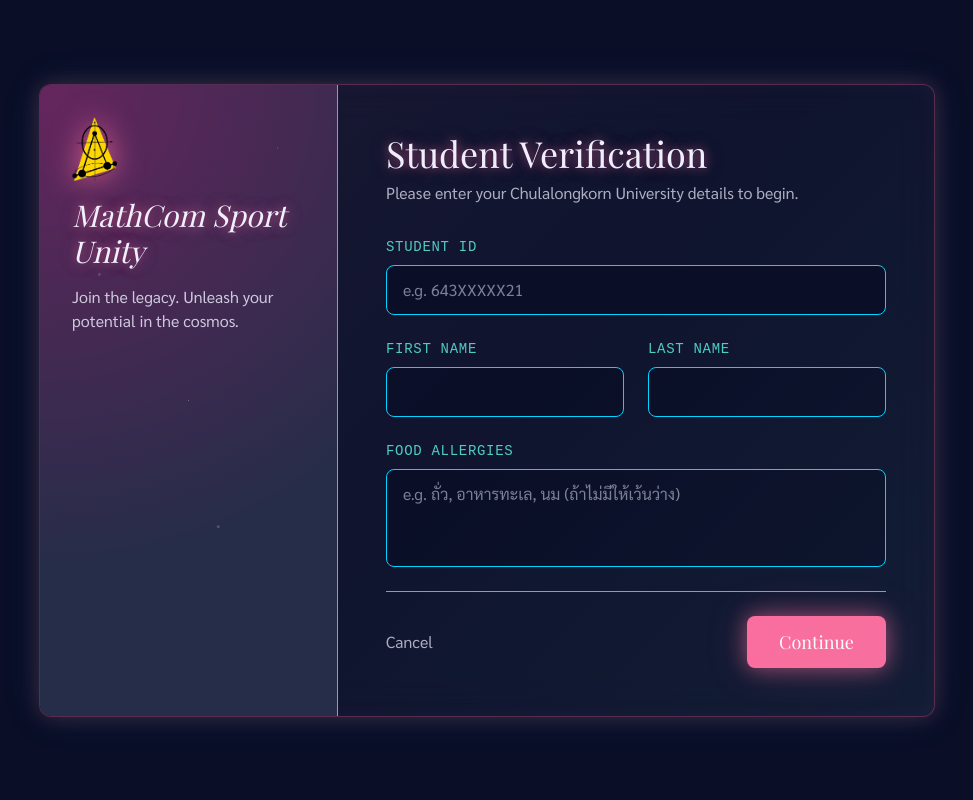
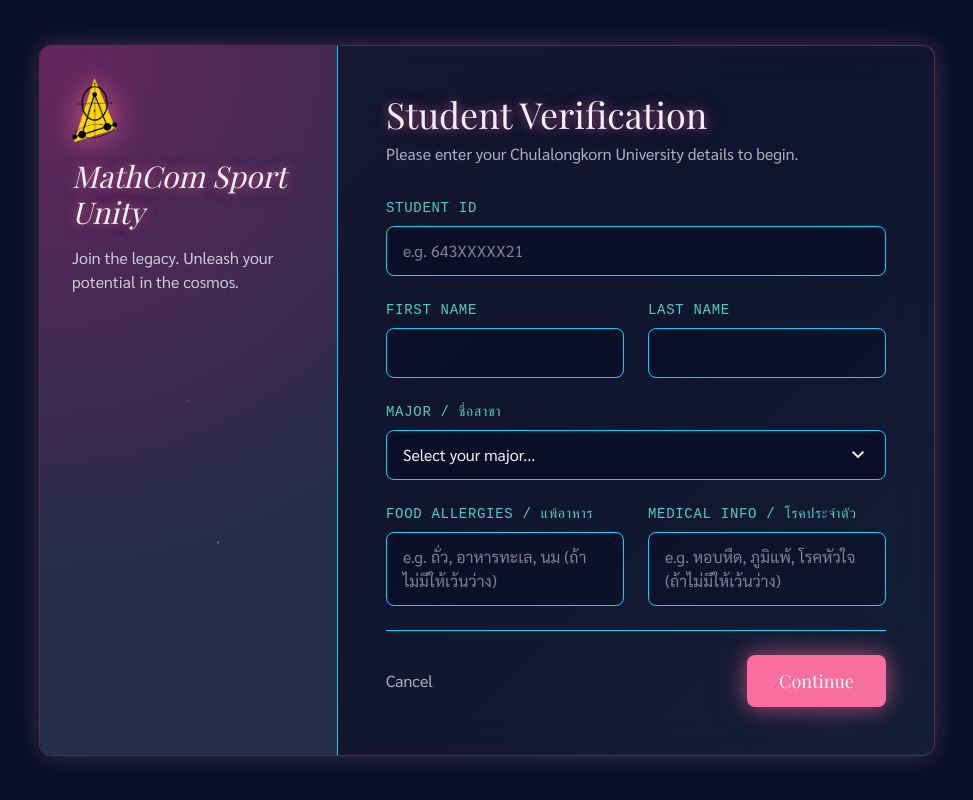
Before and after one commit to P7tv/mathcom, a React (Vite) app: page /register in a window 1280 px wide. Shown: the whole page, without its empty margins (153-1126 px from the left). Built offline with nearby package versions, Linux system fonts and the light colour scheme; a web font is replaced by a local one.

Commit message:
Update RegisterPage.jsx

```diff
--- a/src/pages/RegisterPage.jsx
+++ b/src/pages/RegisterPage.jsx
@@ -88,13 +88,45 @@ export default function RegisterPage() {
 
               <div>
                 <label className="block font-mono text-sm text-secondary uppercase mb-2 tracking-wider">
-                  Food Allergies
+                  Major / ชื่อสาขา
                 </label>
-                <textarea
-                  className="block w-full px-4 py-3 border border-outline border-opacity-30 rounded-lg bg-background text-on-surface focus:ring-2 focus:ring-primary focus:border-primary transition-all resize-none outline-none"
-                  rows={3}
-                  placeholder="e.g. ถั่ว, อาหารทะเล, นม (ถ้าไม่มีให้เว้นว่าง)"
-                />
+                <div className="relative">
+                  <select
+                    className="block w-full px-4 py-3 border border-outline border-opacity-30 rounded-lg bg-background text-on-surface focus:ring-2 focus:ring-primary focus:border-primary transition-all outline-none appearance-none"
+                    required
+                    defaultValue=""
+                  >
+                    <option value="" disabled>Select your major...</option>
+                    <option value="Computer Science">Computer Science</option>
+                    <option value="Mathematics">Mathematics</option>
+                  </select>
+                  <div className="absolute inset-y-0 right-0 flex items-center px-4 pointer-events-none">
+                    <span className="material-symbols-outlined text-on-surface-variant">expand_more</span>
+                  </div>
+                </div>
+              </div>
+
+              <div className="grid grid-cols-1 md:grid-cols-2 gap-6">
+                <div>
+                  <label className="block font-mono text-sm text-secondary uppercase mb-2 tracking-wider">
+                    Food Allergies / แพ้อาหาร
+                  </label>
+                  <textarea
+                    className="block w-full px-4 py-3 border border-outline border-opacity-30 rounded-lg bg-background text-on-surface focus:ring-2 focus:ring-primary focus:border-primary transition-all resize-none outline-none"
+                    rows={2}
+                    placeholder="e.g. ถั่ว, อาหารทะเล, นม (ถ้าไม่มีให้เว้นว่าง)"
+                  />
+                </div>
+                <div>
+                  <label className="block font-mono text-sm text-secondary uppercase mb-2 tracking-wider">
+                    Medical Info / โรคประจำตัว
+                  </label>
+                  <textarea
+                    className="block w-full px-4 py-3 border border-outline border-opacity-30 rounded-lg bg-background text-on-surface focus:ring-2 focus:ring-primary focus:border-primary transition-all resize-none outline-none"
+                    rows={2}
+                    placeholder="e.g. หอบหืด, ภูมิแพ้, โรคหัวใจ (ถ้าไม่มีให้เว้นว่าง)"
+                  />
+                </div>
               </div>
 
               <div className="pt-6 mt-6 border-t border-outline border-opacity-30 flex items-center justify-between">
```
